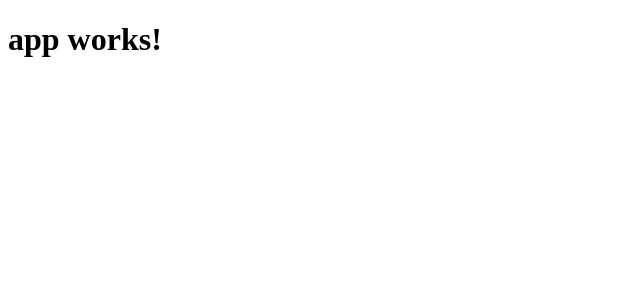
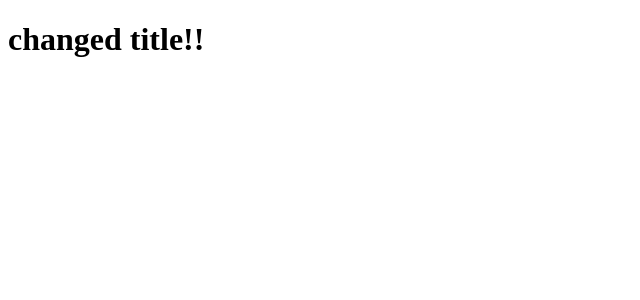
Before and after one commit to Angular2Buch/devspaceNG2, an Angular app in the folder book-rating/: page / in a window 1280 px wide. Shown: the top 300 px of the page, without its empty margins (0-640 px from the left). Built offline with nearby package versions, Linux system fonts and the light colour scheme.

Commit message:
first example for change detection

```diff
--- a/book-rating/src/app/app.component.ts
+++ b/book-rating/src/app/app.component.ts
@@ -6,5 +6,11 @@
   styleUrls: ['./app.component.css']
 })
 export class AppComponent {
-  title = 'app works!';
+  title = 'Developer Open Space! :-)';
+
+  constructor() {
+    setTimeout(() => {
+      this.title = 'changed title!!';
+    }, 3000);
+  }
 }
```
